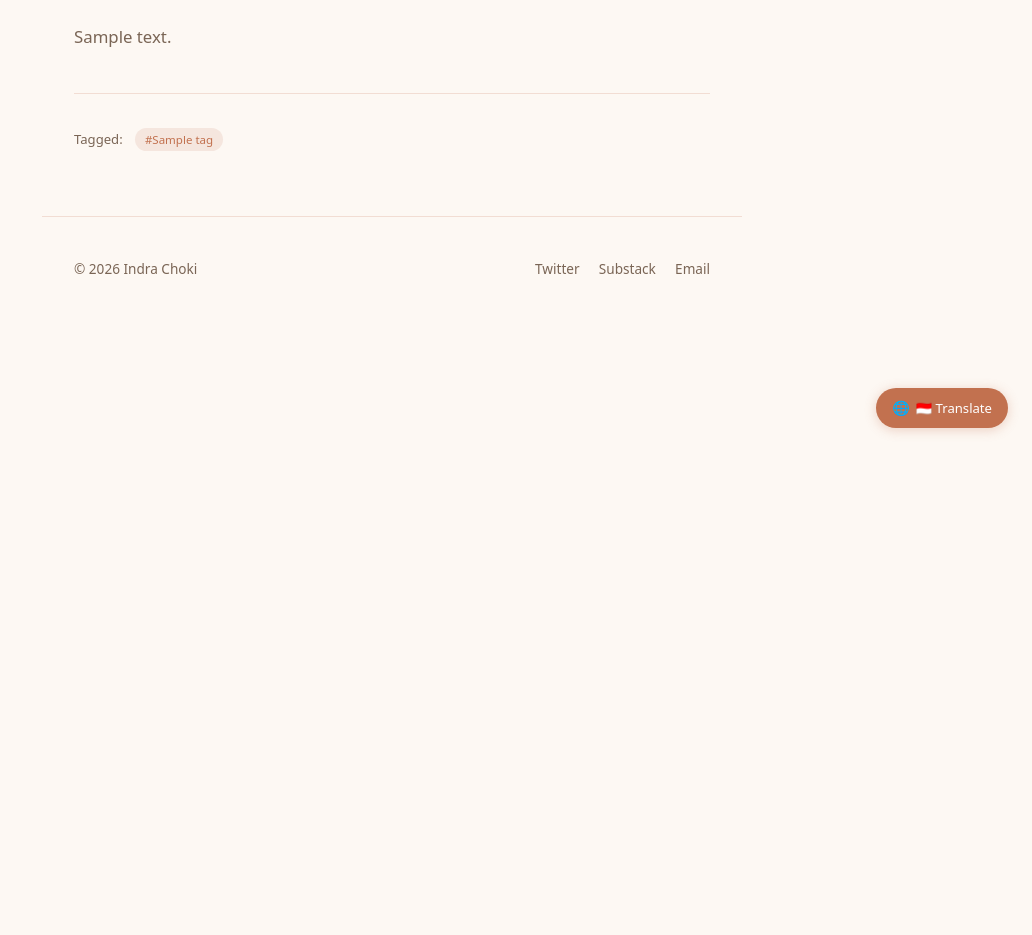
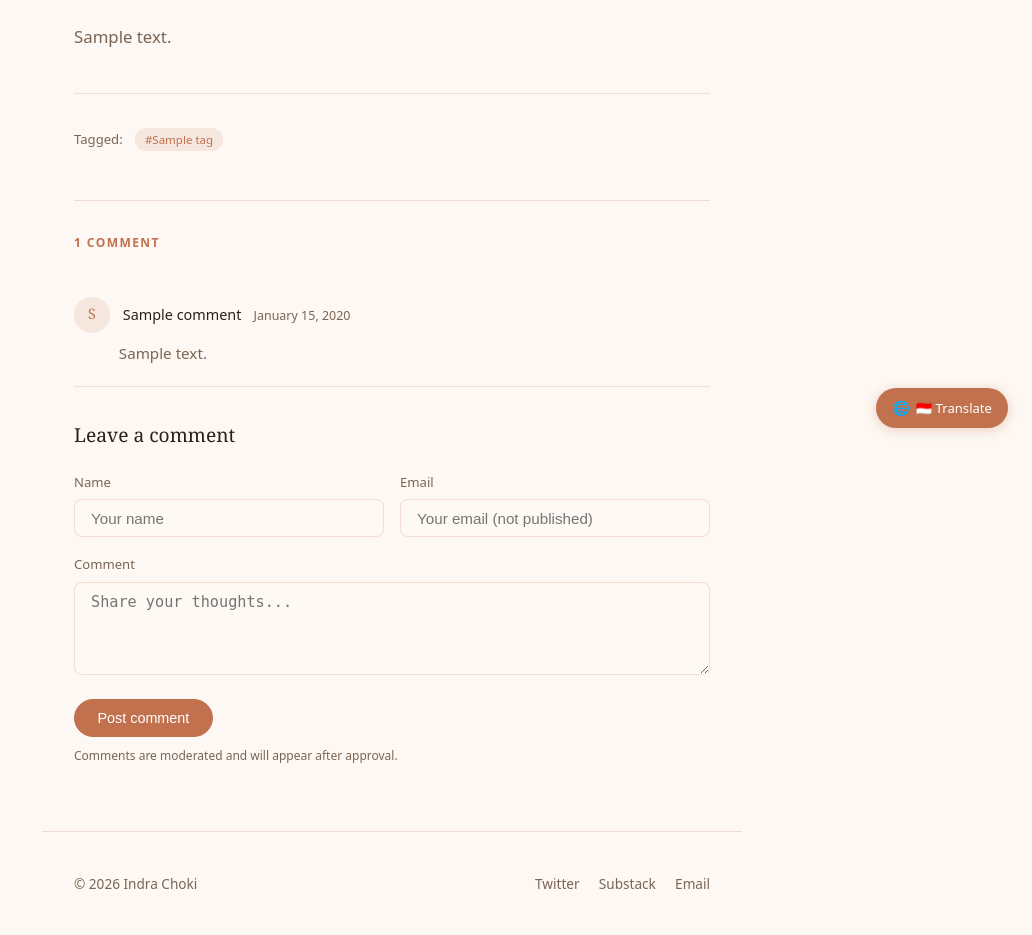
Before and after one commit to indrahrp/max_health, a Django app: a page that uses blog/templates/blog/blog_detail.html in a window 1280 px wide. Shown: the part 348-1283 px from the top of the page, without its empty margins (248-1280 px from the left). Before the commit the page ends 782 px from the top, so only its background shows below. Run offline with Django 5.2, Linux system fonts and the light colour scheme; tables that the repository leaves empty hold one stand-in row (values such as "Sample post").

Commit message:
add comments to blog posts

```diff
--- /dev/null
+++ b/blog/forms.py
@@ -0,0 +1,23 @@
+from django import forms
+from .models import Comment
+
+
+class CommentForm(forms.ModelForm):
+    class Meta:
+        model = Comment
+        fields = ['name', 'email', 'body']
+        widgets = {
+            'name': forms.TextInput(attrs={
+                'placeholder': 'Your name',
+                'style': 'width:100%;padding:0.6rem 1rem;border:1px solid var(--warm-border);border-radius:8px;background:var(--warm-surface);color:var(--warm-text);font-size:0.95rem;outline:none;'
+            }),
+            'email': forms.EmailInput(attrs={
+                'placeholder': 'Your email (not published)',
+                'style': 'width:100%;padding:0.6rem 1rem;border:1px solid var(--warm-border);border-radius:8px;background:var(--warm-surface);color:var(--warm-text);font-size:0.95rem;outline:none;'
+            }),
+            'body': forms.Textarea(attrs={
+                'placeholder': 'Share your thoughts...',
+                'rows': 4,
+                'style': 'width:100%;padding:0.6rem 1rem;border:1px solid var(--warm-border);border-radius:8px;background:var(--warm-surface);color:var(--warm-text);font-size:0.95rem;outline:none;resize:vertical;'
+            }),
+        }
--- a/blog/models.py
+++ b/blog/models.py
@@ -114,3 +114,22 @@ class Profile(models.Model):
 
     def __str__(self):
         return self.name
+
+
+class Comment(models.Model):
+    post = models.ForeignKey(
+        Post,
+        on_delete=models.CASCADE,
+        related_name='comments'
+    )
+    name = models.CharField(max_length=100)
+    email = models.EmailField()
+    body = models.TextField()
+    created_at = models.DateTimeField(auto_now_add=True)
+    approved = models.BooleanField(default=False)
+
+    class Meta:
+        ordering = ['created_at']
+
+    def __str__(self):
+        return f"Comment by {self.name} on {self.post.title}"
--- a/blog/templates/blog/blog_detail.html
+++ b/blog/templates/blog/blog_detail.html
@@ -50,6 +50,76 @@
     {% for tag in post.tags.all %}<span class="tag">#{{ tag.name }}</span>{% endfor %}
   </div>
   {% endif %}
+
+  <!-- Comments section -->
+  <div style="margin-top:3rem;padding-top:2rem;border-top:1px solid var(--warm-border);">
+
+    <div class="section-label">
+      {{ comment_count }} comment{{ comment_count|pluralize }}
+    </div>
+
+    <!-- Submitted confirmation -->
+    {% if comment_submitted %}
+    <div style="background:var(--warm-accent-light);border:1px solid var(--warm-border);
+                border-radius:8px;padding:1rem 1.2rem;margin-bottom:1.5rem;
+                font-size:0.92rem;color:var(--warm-accent);">
+      ✓ Thanks for your comment! It will appear after moderation.
+    </div>
+    {% endif %}
+
+    <!-- Existing comments -->
+    {% for comment in comments %}
+    <div style="padding:1.2rem 0;border-bottom:1px solid var(--warm-border);">
+      <div style="display:flex;align-items:center;gap:0.8rem;margin-bottom:0.5rem;">
+        <div style="width:36px;height:36px;border-radius:50%;background:var(--warm-accent-light);
+                    display:flex;align-items:center;justify-content:center;
+                    font-family:var(--serif);font-size:0.9rem;color:var(--warm-accent);flex-shrink:0;">
+          {{ comment.name|first|upper }}
+        </div>
+        <div>
+          <span style="font-size:0.9rem;font-weight:500;color:var(--warm-text);">{{ comment.name }}</span>
+          <span style="font-size:0.78rem;color:var(--warm-muted);margin-left:0.5rem;">{{ comment.created_at|date:"F j, Y" }}</span>
+        </div>
+      </div>
+      <p style="font-size:0.95rem;color:var(--warm-muted);padding-left:2.8rem;">{{ comment.body }}</p>
+    </div>
+    {% empty %}
+    {% if not comment_submitted %}
+    <p style="color:var(--warm-muted);font-size:0.92rem;margin-bottom:1.5rem;">
+      No comments yet — be the first to share your thoughts!
+    </p>
+    {% endif %}
+    {% endfor %}
+
+    <!-- Comment form -->
+    <div style="margin-top:2rem;">
+      <h3 style="font-family:var(--serif);font-size:1.2rem;font-weight:normal;margin-bottom:1.2rem;">
+        Leave a comment
+      </h3>
+      <form method="post">
+        {% csrf_token %}
+        <div style="display:grid;grid-template-columns:1fr 1fr;gap:1rem;margin-bottom:1rem;">
+          <div>
+            <label style="font-size:0.82rem;color:var(--warm-muted);display:block;margin-bottom:0.4rem;">Name</label>
+            {{ comment_form.name }}
+          </div>
+          <div>
+            <label style="font-size:0.82rem;color:var(--warm-muted);display:block;margin-bottom:0.4rem;">Email</label>
+            {{ comment_form.email }}
+          </div>
+        </div>
+        <div style="margin-bottom:1rem;">
+          <label style="font-size:0.82rem;color:var(--warm-muted);display:block;margin-bottom:0.4rem;">Comment</label>
+          {{ comment_form.body }}
+        </div>
+        <button type="submit" class="btn btn-primary">Post comment</button>
+        <p style="font-size:0.75rem;color:var(--warm-muted);margin-top:0.6rem;">
+          Comments are moderated and will appear after approval.
+        </p>
+      </form>
+    </div>
+
+  </div>
 
   <!-- Related posts -->
   {% if related %}
--- a/blog/views.py
+++ b/blog/views.py
@@ -14,10 +14,7 @@ def home(request):
     })
 
 
-
 def about(request):
-    from .models import Profile
-    profile = Profile.objects.first()
     interests = [
         'Carnivore diet',
         'Chronic disease prevention',
@@ -26,10 +23,8 @@ def about(request):
         'Inflammation',
         'Gut health',
     ]
-    return render(request, 'blog/about.html', {
-        'profile': profile,
-        'interests': interests,
-    })
+    return render(request, 'blog/about.html', {'interests': interests})
+
 
 def blog_list(request):
     posts = Post.objects.filter(published=True)
@@ -47,14 +42,31 @@ def blog_list(request):
 
 
 def blog_detail(request, slug):
+    from .forms import CommentForm
     post = get_object_or_404(Post, slug=slug, published=True)
     related = Post.objects.filter(
-        category=post.category,
-        published=True
+        category=post.category, published=True
     ).exclude(id=post.id)[:3]
+    comments = post.comments.filter(approved=True)
+    comment_form = CommentForm()
+    comment_submitted = False
+
+    if request.method == 'POST':
+        comment_form = CommentForm(request.POST)
+        if comment_form.is_valid():
+            comment = comment_form.save(commit=False)
+            comment.post = post
+            comment.save()
+            comment_submitted = True
+            comment_form = CommentForm()
+
     return render(request, 'blog/blog_detail.html', {
         'post': post,
         'related': related,
+        'comments': comments,
+        'comment_form': comment_form,
+        'comment_submitted': comment_submitted,
+        'comment_count': comments.count(),
     })
 
 
```
Also changed, not shown: blog/admin.py (+17 -1 lines), max_health/settings.py (line endings or trailing spaces), topics/views.py (line endings or trailing spaces), 1 other file.
